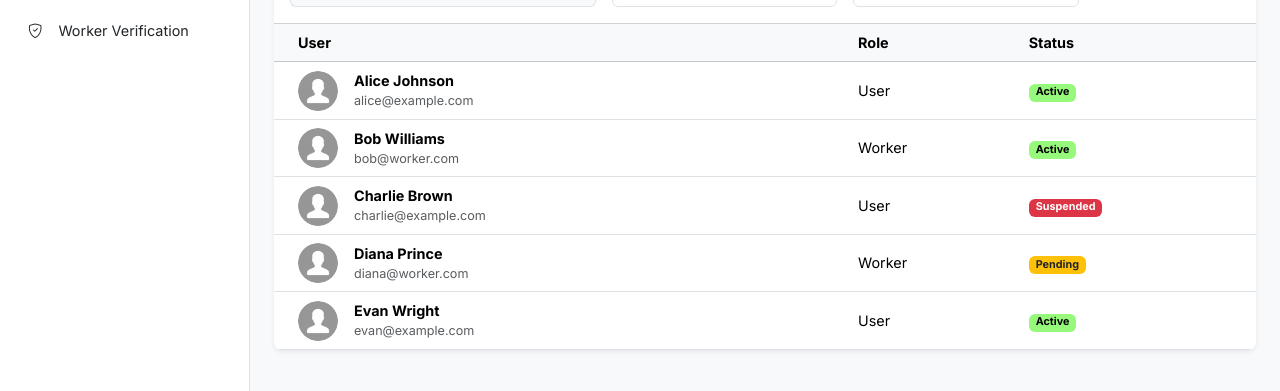
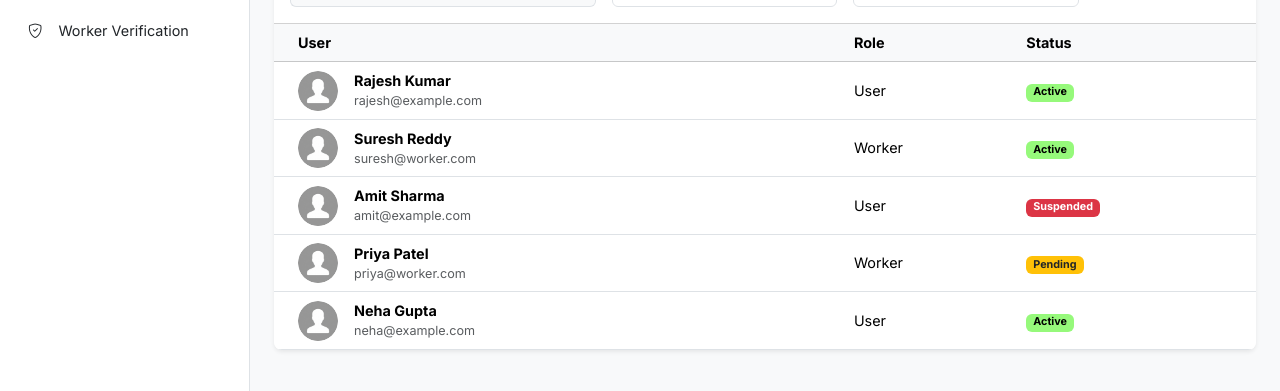
Before and after one commit to penchalavamsic/TaskLink-Copy, a React (Vite) app in the folder frontend/: page /admin/manage-users in a window 1280 px wide. Shown: the part 197-588 px from the top of the page. Built offline with nearby package versions, Linux system fonts and the light colour scheme.

Commit message:
updated admin module with relevant data

```diff
--- a/frontend/src/modules/admin/pages/Dashboard.jsx
+++ b/frontend/src/modules/admin/pages/Dashboard.jsx
@@ -10,10 +10,10 @@ const Dashboard = () => {
     ];
 
     const recentUsers = [
-        { id: 1, name: 'John Doe', role: 'User', date: 'Oct 26, 2023', status: 'Active' },
-        { id: 2, name: 'Sarah Connor', role: 'Worker', date: 'Oct 26, 2023', status: 'Pending' },
-        { id: 3, name: 'Michael Smith', role: 'User', date: 'Oct 25, 2023', status: 'Active' },
-        { id: 4, name: 'Emily Davis', role: 'Worker', date: 'Oct 24, 2023', status: 'Active' },
+        { id: 1, name: 'Rajesh Kumar', role: 'User', date: 'Oct 26, 2023', status: 'Active' },
+        { id: 2, name: 'Suresh Reddy', role: 'Worker', date: 'Oct 26, 2023', status: 'Pending' },
+        { id: 3, name: 'Amit Sharma', role: 'User', date: 'Oct 25, 2023', status: 'Active' },
+        { id: 4, name: 'Priya Patel', role: 'Worker', date: 'Oct 24, 2023', status: 'Active' },
     ];
 
     return (
--- a/frontend/src/modules/admin/pages/ManageTasks.jsx
+++ b/frontend/src/modules/admin/pages/ManageTasks.jsx
@@ -3,10 +3,10 @@ import Button from '../../../components/Button';
 
 const ManageTasks = () => {
     const tasks = [
-        { id: 101, title: 'Fix Bug in React App', postedBy: 'Alice Johnson', budget: '₹50', status: 'In Progress', date: 'Oct 26, 2023' },
-        { id: 102, title: 'Logo Design for Startup', postedBy: 'Mark Zuckerberg', budget: '₹200', status: 'Open', date: 'Oct 25, 2023' },
-        { id: 103, title: 'Write Blog Post on AI', postedBy: 'Elon Musk', budget: '₹100', status: 'Completed', date: 'Oct 24, 2023' },
-        { id: 104, title: 'Python Script for Scraping', postedBy: 'Jeff Bezos', budget: '₹150', status: 'Flagged', date: 'Oct 23, 2023' },
+        { id: 101, title: 'Fix Leaking Tap', postedBy: 'Rajesh Kumar', budget: '₹200', status: 'In Progress', date: 'Oct 26, 2023' },
+        { id: 102, title: 'Sofa Set Cleaning', postedBy: 'Amit Sharma', budget: '₹500', status: 'Open', date: 'Oct 25, 2023' },
+        { id: 103, title: 'Kitchen Platform Repair', postedBy: 'Neha Gupta', budget: '₹1200', status: 'Completed', date: 'Oct 24, 2023' },
+        { id: 104, title: 'Fan Installation', postedBy: 'Vikram Singh', budget: '₹300', status: 'Flagged', date: 'Oct 23, 2023' },
     ];
 
     const [searchTerm, setSearchTerm] = useState('');
--- a/frontend/src/modules/admin/pages/ManageUsers.jsx
+++ b/frontend/src/modules/admin/pages/ManageUsers.jsx
@@ -5,11 +5,11 @@ import avatar from '../../../assets/avatar_placeholder.png';
 const ManageUsers = () => {
     // Mock Users Data
     const initialUsers = [
-        { id: 1, name: 'Alice Johnson', email: 'alice@example.com', role: 'User', status: 'Active' },
-        { id: 2, name: 'Bob Williams', email: 'bob@worker.com', role: 'Worker', status: 'Active' },
-        { id: 3, name: 'Charlie Brown', email: 'charlie@example.com', role: 'User', status: 'Suspended' },
-        { id: 4, name: 'Diana Prince', email: 'diana@worker.com', role: 'Worker', status: 'Pending' },
-        { id: 5, name: 'Evan Wright', email: 'evan@example.com', role: 'User', status: 'Active' },
+        { id: 1, name: 'Rajesh Kumar', email: 'rajesh@example.com', role: 'User', status: 'Active' },
+        { id: 2, name: 'Suresh Reddy', email: 'suresh@worker.com', role: 'Worker', status: 'Active' },
+        { id: 3, name: 'Amit Sharma', email: 'amit@example.com', role: 'User', status: 'Suspended' },
+        { id: 4, name: 'Priya Patel', email: 'priya@worker.com', role: 'Worker', status: 'Pending' },
+        { id: 5, name: 'Neha Gupta', email: 'neha@example.com', role: 'User', status: 'Active' },
     ];
 
     const [users, setUsers] = useState(initialUsers);
--- a/frontend/src/modules/admin/pages/WorkerVerification.jsx
+++ b/frontend/src/modules/admin/pages/WorkerVerification.jsx
@@ -4,8 +4,8 @@ import avatar from '../../../assets/avatar_placeholder.png';
 
 const WorkerVerification = () => {
     const [pendingWorkers, setPendingWorkers] = useState([
-        { id: 1, name: 'Diana Prince', email: 'diana@worker.com', profession: 'Graphic Designer', submittedDate: 'Oct 26, 2023', documents: ['ID Proof.pdf', 'Certificate.jpg'] },
-        { id: 2, name: 'Bruce Wayne', email: 'bruce@worker.com', profession: 'Security Consultant', submittedDate: 'Oct 25, 2023', documents: ['Passport.pdf'] },
+        { id: 1, name: 'Sunita Rao', email: 'sunita@worker.com', profession: 'Housemaid', submittedDate: 'Oct 26, 2023', documents: ['Aadhar Card.pdf', 'Police Verification.jpg'] },
+        { id: 2, name: 'Ismail Khan', email: 'ismail@worker.com', profession: 'AC Technician', submittedDate: 'Oct 25, 2023', documents: ['Skill Certificate.pdf', 'Voter ID.jpg'] },
     ]);
 
     const handleApprove = (id) => {
```
